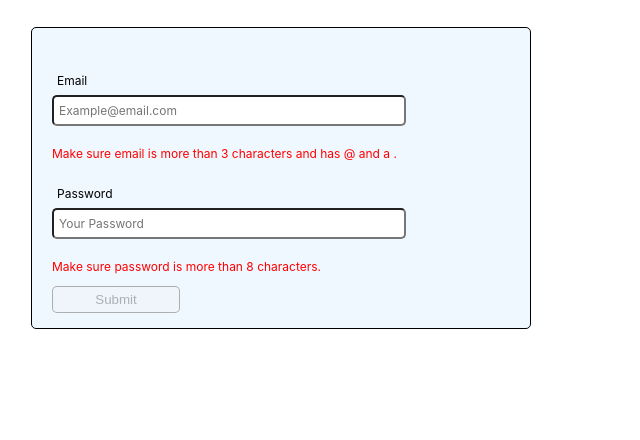
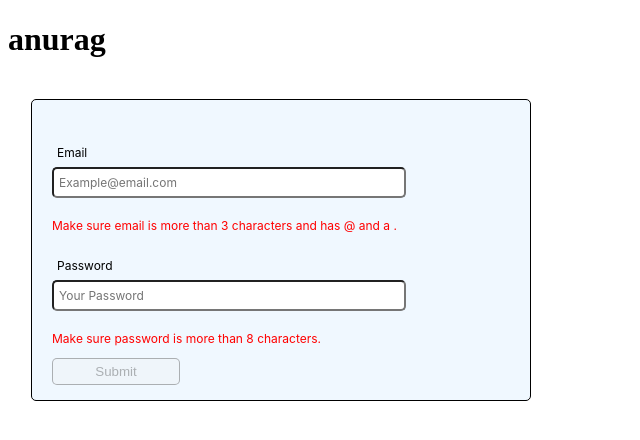
Before and after one commit to anuragnagarji/march30_signup, a plain HTML site: page Index.html in a window 1280 px wide. Shown: the whole page, without its empty margins (0-640 px from the left). Drawn offline with Linux system fonts and the light colour scheme.

Commit message:
Update Index.html
anurag name added

```diff
--- a/Index.html
+++ b/Index.html
@@ -62,6 +62,7 @@ color: #FF0000;
     </style>
 </head>
 <body>
+    <h1>anurag</h1>
     <div id="div1">
         <form id="form"  onsubmit="return confirm1()">
             <div id="div2">
```
